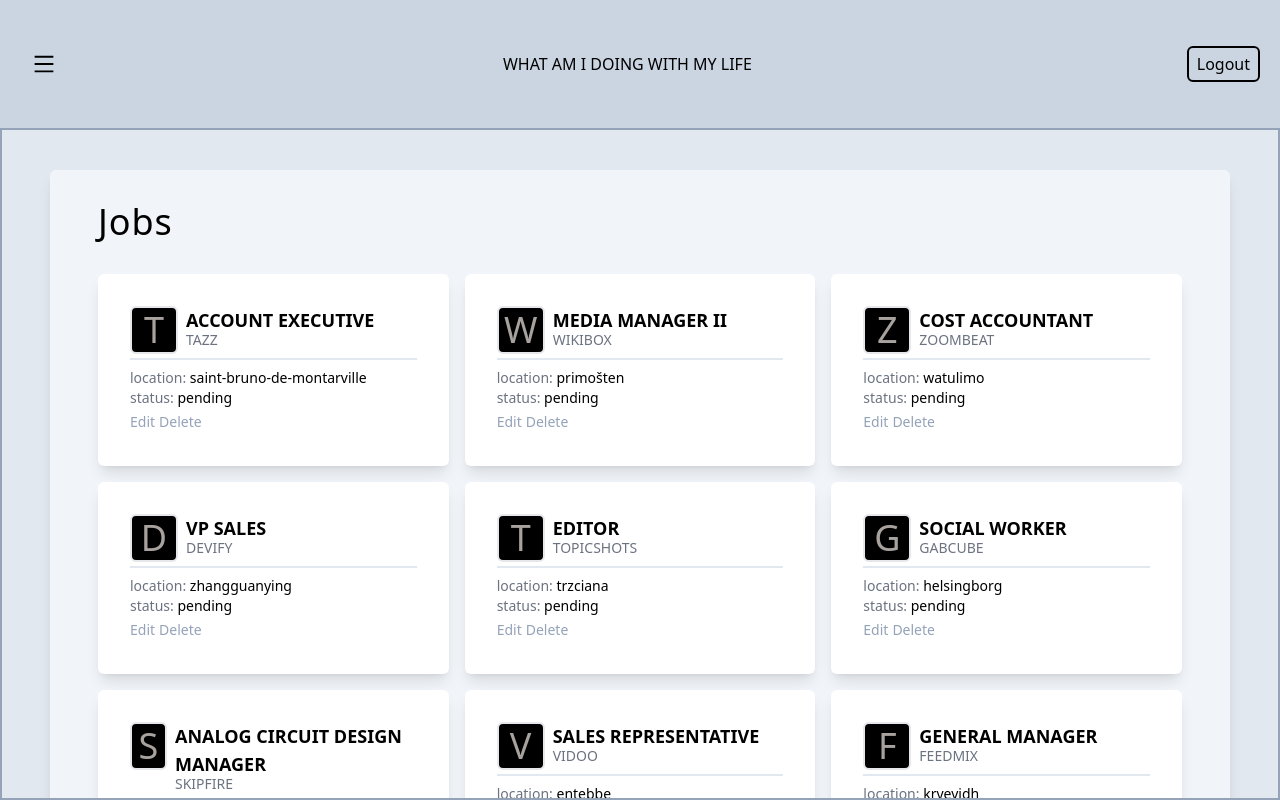
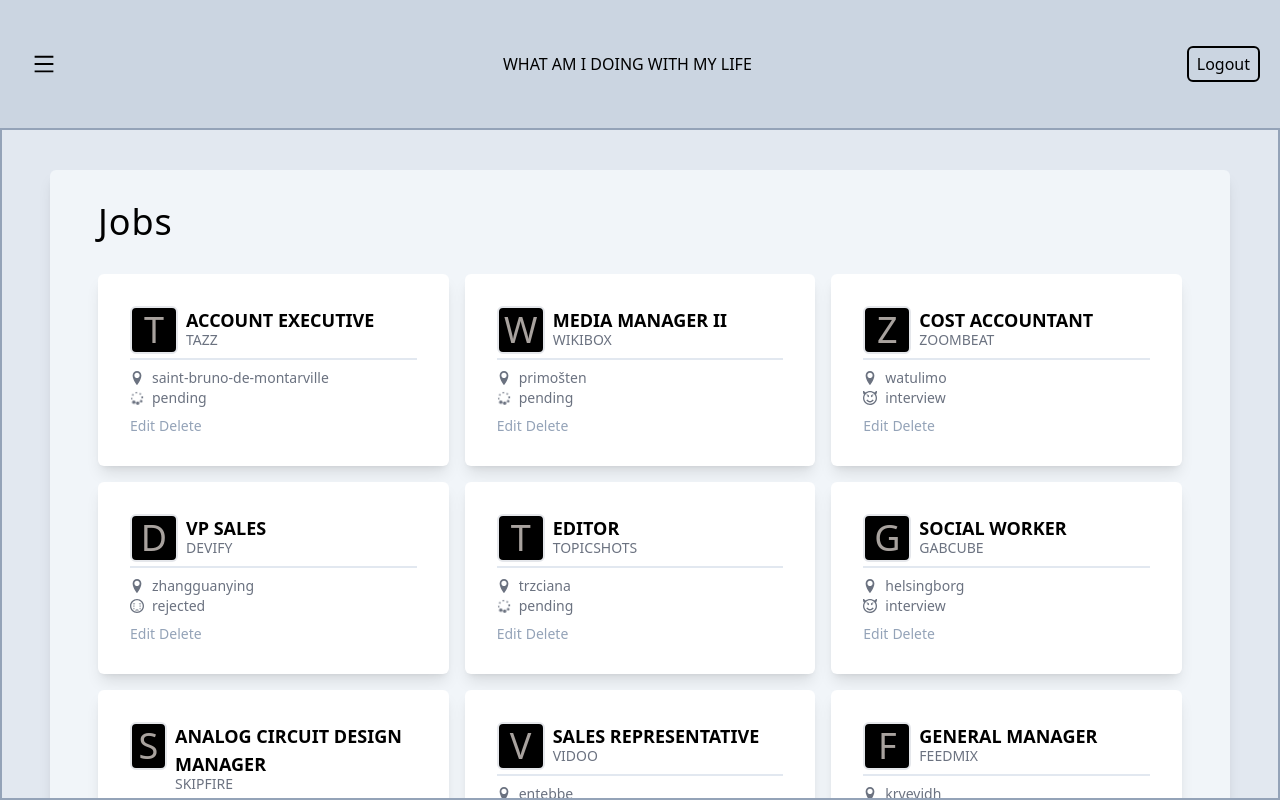
Before and after one commit to iluvcereals/HireMeMaybe, a React (Vite) app: page /app/jobs in a window 1280 px wide. Built offline with nearby package versions, Linux system fonts and the light colour scheme.

Commit message:
Add icons for location and status in Job component

```diff
--- a/src/pages/Jobs/components/Job.tsx
+++ b/src/pages/Jobs/components/Job.tsx
@@ -1,4 +1,5 @@
 import { type JobProps } from './Job.types';
+import { ImLocation, ImSpinner, ImCrying, ImEvil } from 'react-icons/im';
 
 function Job({ company, position, location, status }: JobProps) {
     return (
@@ -14,15 +15,21 @@ function Job({ company, position, location, status }: JobProps) {
                     </div>
                 </header>
                 <div className="border-t-2 border-t-slate-200 mt-1 pt-2">
-                    <p className="text-gray-500">
-                        location: <span className="text-black">{location}</span>
+                    <p className="text-gray-500 flex gap-x-2">
+                        <span className="self-center">
+                            <ImLocation />
+                        </span>
+                        {location}
                     </p>
-                    <p className="text-gray-500">
-                        status: <span className="text-black">{status}</span>
+                    <p className="text-gray-500 flex gap-x-2">
+                        <span className={`self-center ${status === 'pending' ? 'animate-spin' : ''}`}>
+                            {status === 'pending' ? <ImSpinner /> : status === 'interview' ? <ImEvil /> : <ImCrying />}
+                        </span>
+                        {status}
                     </p>
                 </div>
             </div>
-            <div className="space-x-1 text-slate-400 mt-1">
+            <div className="space-x-1 text-slate-400 mt-2">
                 {/* TODO: Implement buttons. Make sure that Form submissions are handle by Form api via action and edit feature is managed by rtk  */}
                 <button className="hover:text-black transition-colors ease-in-out duration-150">Edit</button>
                 <button className="hover:text-black transition-colors ease-in-out duration-150">Delete</button>
--- a/src/utils/links.tsx
+++ b/src/utils/links.tsx
@@ -36,12 +36,12 @@ export const tempData = [
         status: 'pending',
     },
     { id: 2, company: 'wikibox', position: 'media manager ii', location: 'primošten', status: 'pending' },
-    { id: 3, company: 'zoombeat', position: 'cost accountant', location: 'watulimo', status: 'pending' },
-    { id: 4, company: 'devify', position: 'vp sales', location: 'zhangguanying', status: 'pending' },
+    { id: 3, company: 'zoombeat', position: 'cost accountant', location: 'watulimo', status: 'interview' },
+    { id: 4, company: 'devify', position: 'vp sales', location: 'zhangguanying', status: 'rejected' },
     { id: 5, company: 'topicshots', position: 'editor', location: 'trzciana', status: 'pending' },
-    { id: 6, company: 'gabcube', position: 'social worker', location: 'helsingborg', status: 'pending' },
-    { id: 7, company: 'skipfire', position: 'analog circuit design manager', location: "l'aigle", status: 'pending' },
-    { id: 8, company: 'vidoo', position: 'sales representative', location: 'entebbe', status: 'pending' },
-    { id: 9, company: 'feedmix', position: 'general manager', location: 'kryevidh', status: 'pending' },
+    { id: 6, company: 'gabcube', position: 'social worker', location: 'helsingborg', status: 'interview' },
+    { id: 7, company: 'skipfire', position: 'analog circuit design manager', location: "l'aigle", status: 'rejected' },
+    { id: 8, company: 'vidoo', position: 'sales representative', location: 'entebbe', status: 'interview' },
+    { id: 9, company: 'feedmix', position: 'general manager', location: 'kryevidh', status: 'rejected' },
     { id: 10, company: 'layo', position: 'help desk operator', location: 'havtsal', status: 'pending' },
 ];
```
